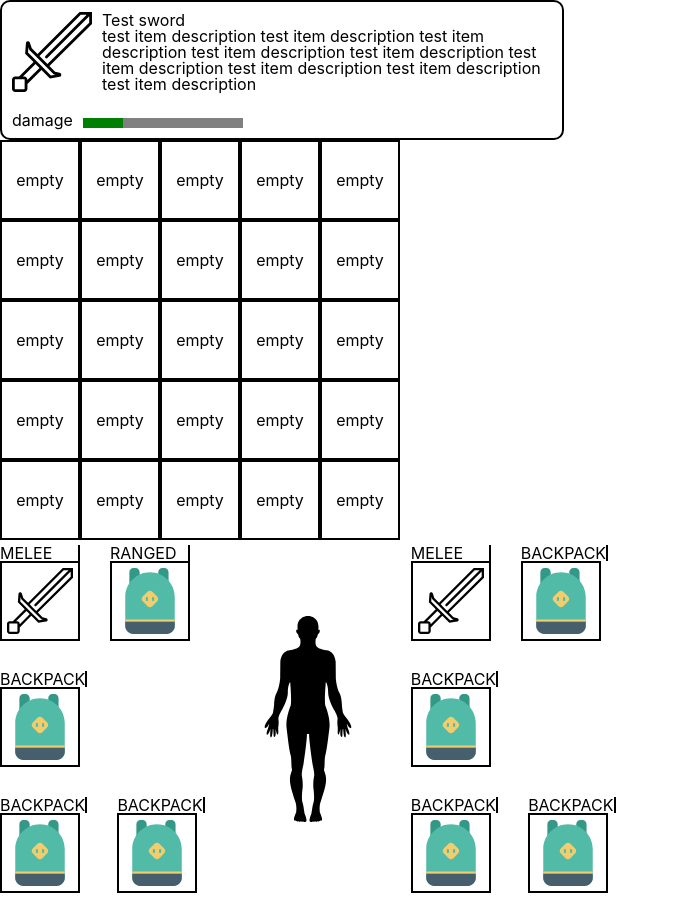
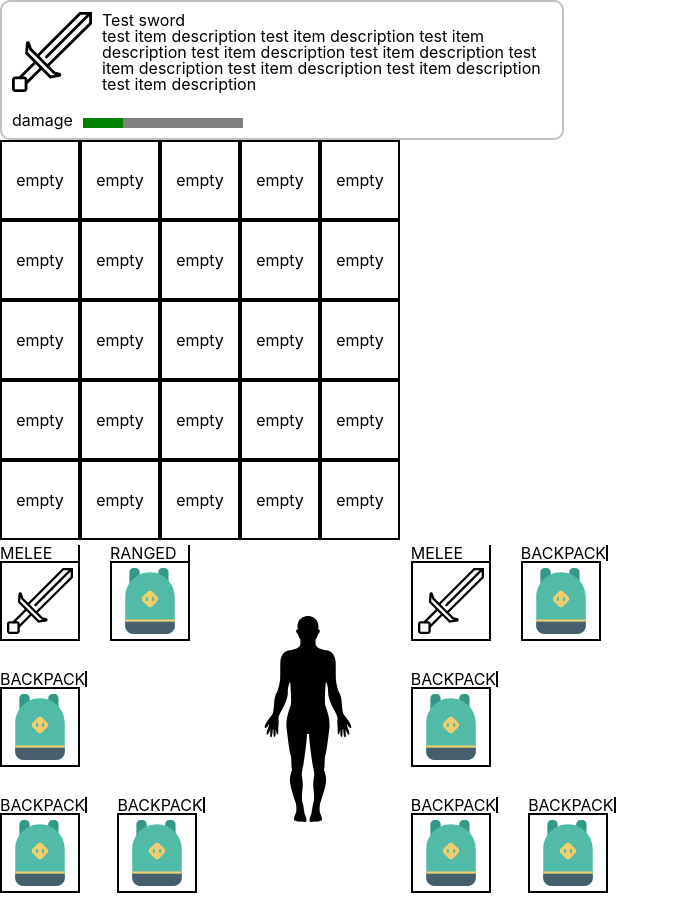
Before and after one commit to AndriiManyak/epic-stories, a Next.js app: page / in a window 1280 px wide. Shown: the whole page, without its empty margins (0-679 px from the left). Built offline with nearby package versions, Linux system fonts and the light colour scheme.

Commit message:
update theme

```diff
--- a/styles/theme.ts
+++ b/styles/theme.ts
@@ -2,6 +2,7 @@ const theme = {
   colors: {
     white: "#fff",
     black: "#000",
+    primaryBorder: "silver",
   },
   media: {
     widescreen: "@media (max-width: 1200px)",
```
